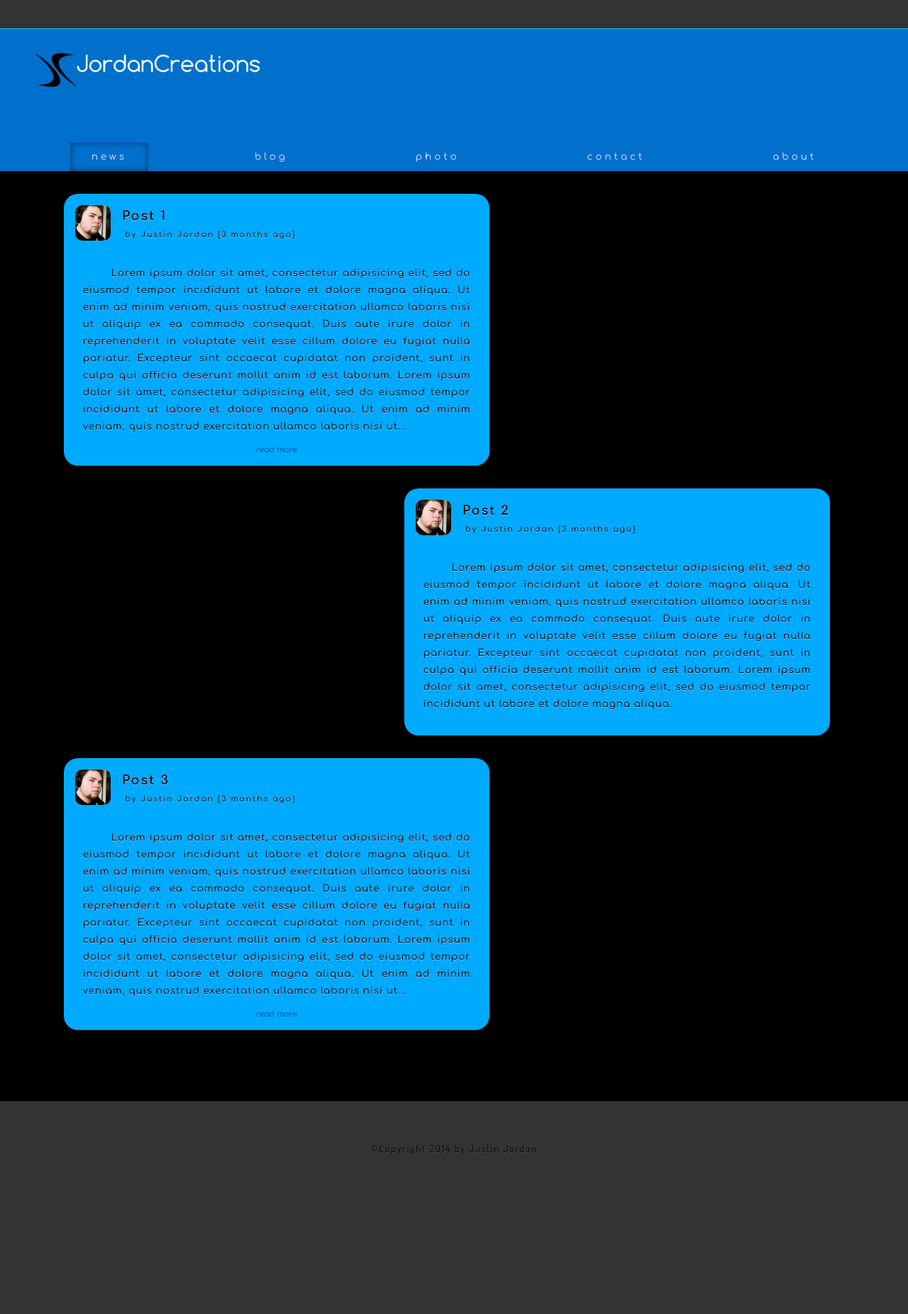
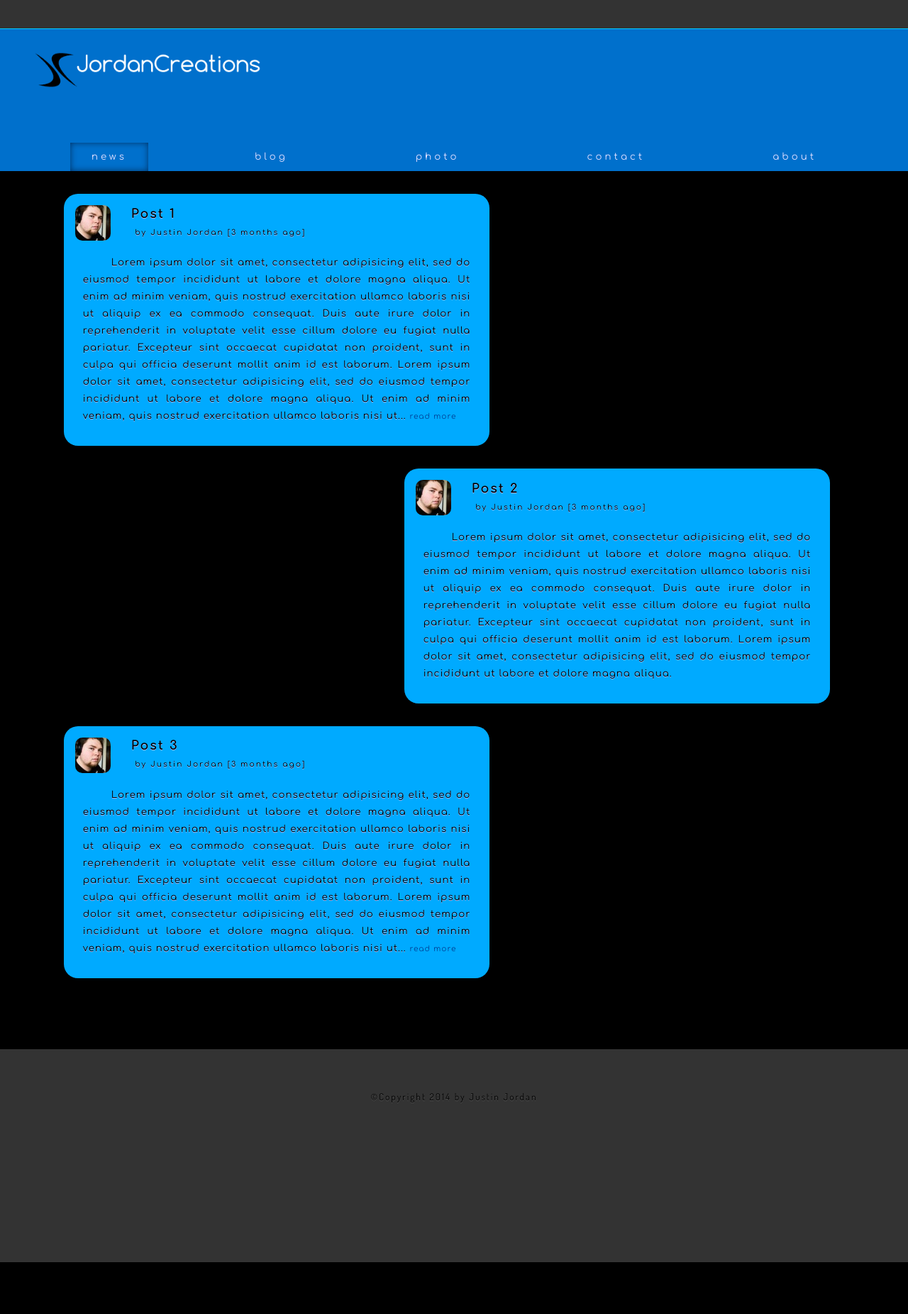
Before and after one commit to justinjordan/JordanCreations, a PHP site: page / in a window 1280 px wide. Shown: the whole page at 71% size. After the commit the page ends 1778 px from the top, so only its background shows below. Run offline with PHP 8.4, Linux system fonts and the light colour scheme; some web fonts are replaced.

Commit message:
minor news style changes

```diff
--- a/enhanced.css
+++ b/enhanced.css
@@ -93,11 +93,6 @@
     left: 30em;
 }
 
-.bubble header
-{
-    padding-bottom: 1em;
-}
-
 .bubble header figure
 {
     padding-right: 1em;
--- a/partials/home.html
+++ b/partials/home.html
@@ -6,10 +6,12 @@
     </header>
     <article>
 
-        <p>{{bubble.limited_msg}}</p>
+        <p>
+            {{bubble.limited_msg}}
+            <span ng-show="bubble.limited_msg!=bubble.message">
+                <a class="read_more" ng-click="bubble.limited_msg = bubble.message">Read More</a>
+            </span>
+        </p>
 
-        <aside>
-            <a ng-show="bubble.limited_msg!=bubble.message" ng-click="bubble.limited_msg = bubble.message">Read More</a>
-        </aside>
     </article>
 </div><!--end .bubble -->
--- a/style.css
+++ b/style.css
@@ -141,15 +141,15 @@ h1
 .bubble header
 {
 	position: relative;
-	top: 1em;
-	margin-left: 1em;
-	margin-bottom: 3.5em;
+	padding: 1em;
+
+    overflow: auto;
 }
 
 .bubble header figure
 {
     float: left;
-    padding-right: 0.8em;
+    margin-right: 0.8em;
 }
 
 .bubble header figure img
@@ -163,7 +163,7 @@ h1
 .bubble header h1
 {
 	position: relative;
-	top: 0.4em;
+	top: 0.2em;
 
 	font-size: 110%;
     letter-spacing: 2px;
@@ -173,8 +173,8 @@ h1
 {
     position: relative;
 
-	left: 0.4em;
-    top: 1.8em;
+	left: 0.5em;
+    top: 1.5em;
 
     font-size: 8pt;
 
@@ -198,9 +198,8 @@ h1
     margin-top: 1em;
 }
 
-.bubble article aside a
+.read_more
 {
-    display: block;
 
     text-decoration: none;
     text-transform: lowercase;
```
